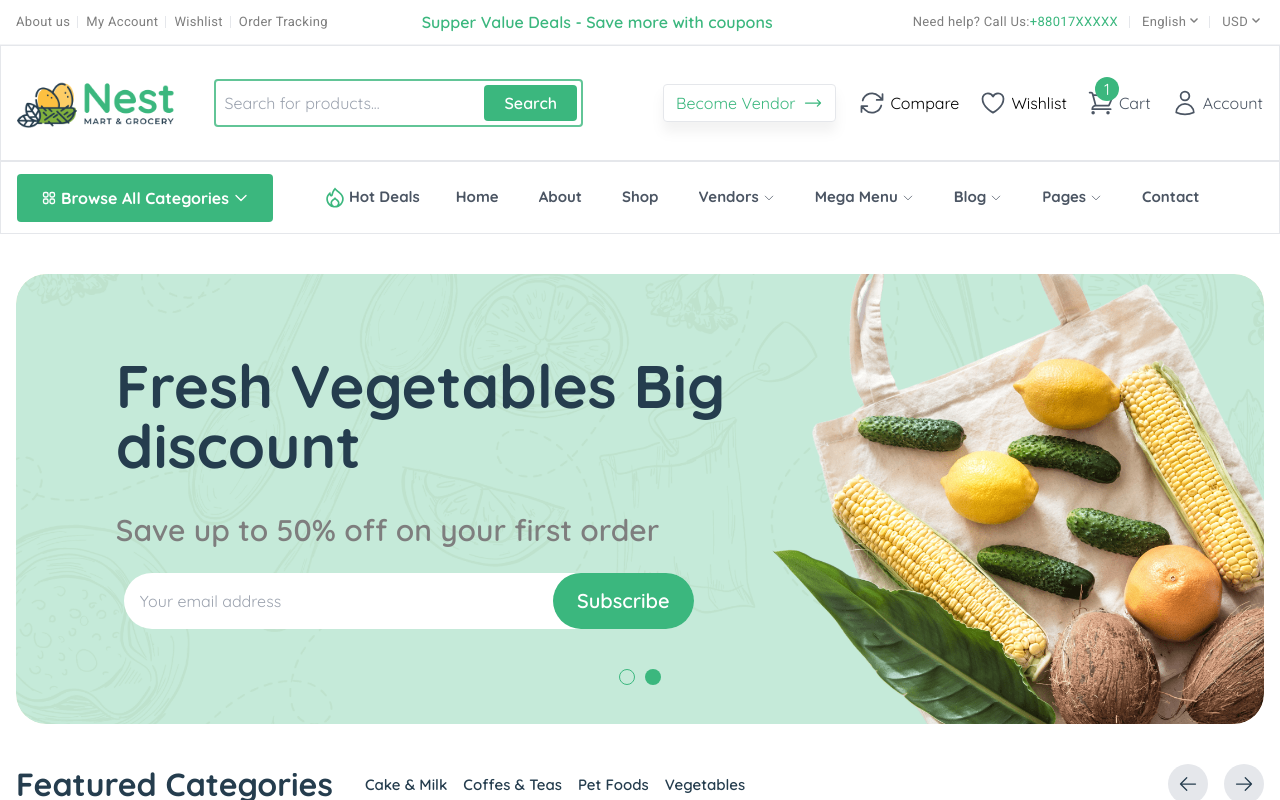
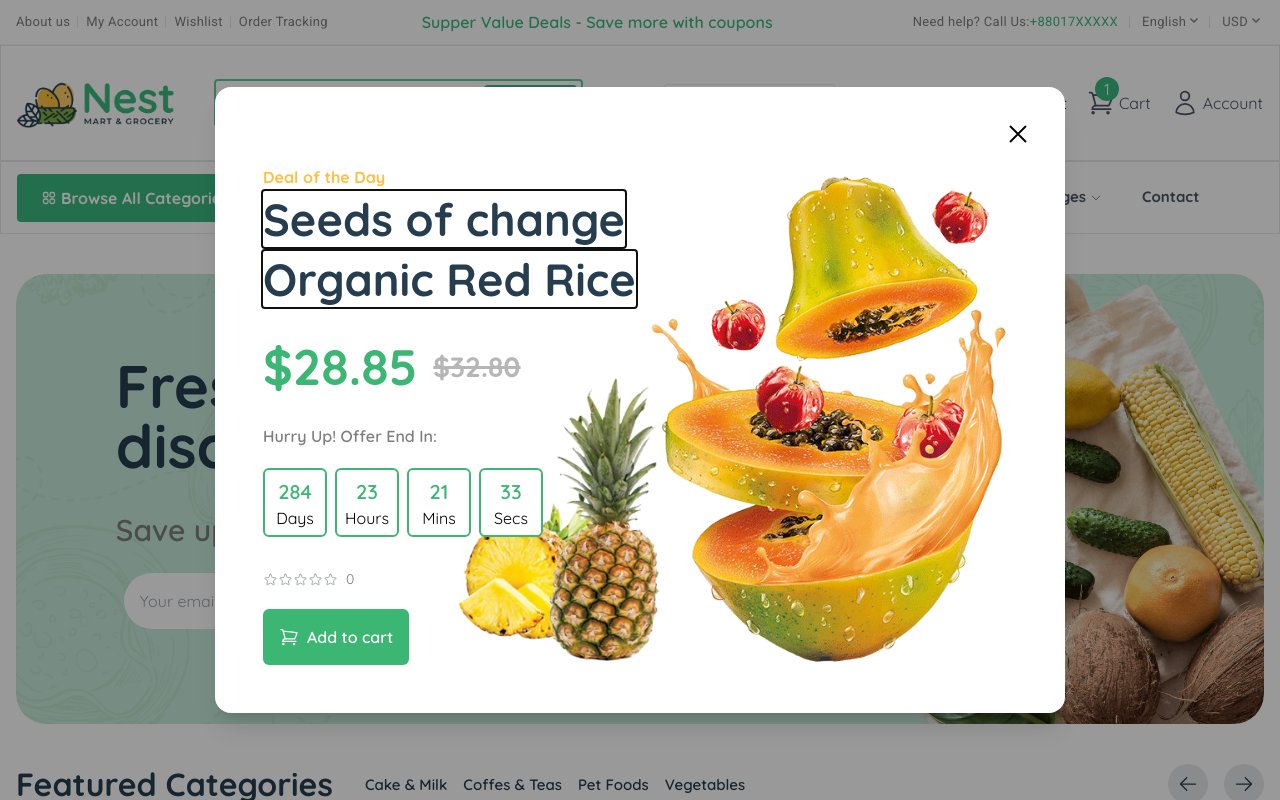
Before and after one commit to Hasan0734/nest-grocery, a Next.js app: page / in a window 1280 px wide. Shown: the top 800 px of the page. Built offline with nearby package versions, Linux system fonts and the light colour scheme.

Commit message:
home page popup added

```diff
--- /dev/null
+++ b/components/Modal/CounterBox.tsx
@@ -0,0 +1,34 @@
+import React from 'react';
+
+const CounterBox = ({ days, hours, minutes, seconds, completed }: any) => {
+    return (
+        <div className='flex gap-2  mb-4'>
+            <div className='bg-white w-[64px] h-[69px] p-2 border-2 rounded-md
+             border-green-black flex-col justify-center'>
+                <h4 className='text-center text-green-black
+                text-xl font-semibold'>{days}</h4>
+                <span className='block text-center text-[16px]'>Days</span>
+            </div>
+            <div className='bg-white w-[64px] h-[69px] p-2 border-2 rounded-md
+             border-green-black flex-col justify-center'>
+                <h4 className='text-center text-green-black
+                text-xl font-semibold'>{hours}</h4>
+                <span className='block text-center text-[16px]'>Hours</span>
+            </div>
+            <div className='bg-white w-[64px] h-[69px] p-2 border-2 rounded-md
+             border-green-black flex-col justify-center'>
+                <h4 className='text-center text-green-black
+                text-xl font-semibold'>{minutes}</h4>
+                <span className='block text-center text-[16px]'>Mins</span>
+            </div>
+            <div className='bg-white w-[64px] h-[69px] p-2 border-2 rounded-md
+             border-green-black flex-col justify-center'>
+                <h4 className='text-center text-green-black
+                text-xl font-semibold'>{seconds}</h4>
+                <span className='block text-center text-[16px]'>Secs</span>
+            </div>
+        </div>
+    );
+};
+
+export default CounterBox;
--- /dev/null
+++ b/components/Modal/Modal.tsx
@@ -0,0 +1,100 @@
+import { Dialog, Transition } from '@headlessui/react'
+import { ShoppingCartIcon, XMarkIcon } from '@heroicons/react/24/outline'
+import Link from 'next/link'
+import { Fragment, useState } from 'react'
+import Countdown from 'react-countdown'
+import CounterBox from './CounterBox'
+import ProductRating from '../Shared/ProductRating'
+
+export default function Modal({ isOpen, setIsOpen }: any) {
+
+
+    function closeModal() {
+        setIsOpen(false)
+    }
+
+    function openModal() {
+        setIsOpen(true)
+    }
+
+    return (
+        <>
+
+            <Transition appear show={isOpen} as={Fragment}>
+                <Dialog as="div" className="relative z-10" onClose={closeModal}>
+
+                    <Transition.Child
+                        as={Fragment}
+                        enter="ease-out duration-300"
+                        enterFrom="opacity-0"
+                        enterTo="opacity-100"
+                        leave="ease-in duration-200"
+                        leaveFrom="opacity-100"
+                        leaveTo="opacity-0"
+                    >
+                        <div className="fixed inset-0 bg-black bg-opacity-40" />
+                    </Transition.Child>
+
+                    <div className="fixed inset-0 overflow-y-auto">
+                        <div className="flex min-h-full items-center justify-center p-4 text-center">
+                            <Transition.Child
+                                as={Fragment}
+                                enter="ease-out duration-300"
+                                enterFrom="opacity-0 scale-95"
+                                enterTo="opacity-100 scale-100"
+                                leave="ease-in duration-200"
+                                leaveFrom="opacity-100 scale-100"
+                                leaveTo="opacity-0 scale-95"
+                            >
+                                <Dialog.Panel
+                                className="w-full max-w-[850px] transform overflow-hidden
+                                 rounded-2xl bg-white p-8 text-left align-middle shadow-xl transition-all
+
+                                 ">
+                                    <div className='flex justify-end'>
+                                        <XMarkIcon onClick={closeModal} className='cursor-pointer' width={30} />
+                                    </div>
+                                    <div className='p-4 home_popup'>
+                                        <h4 className='text-[#fdc040] text-[16px] font-bold'>Deal of the Day</h4>
+
+                                        <h4 className='mb-5 text-gray-black text-[45px] leading-[60px] max-w-[59%] font-bold'>
+                                            <Link href={'/'} className=''>
+                                                Seeds of change Organic Red Rice
+                                            </Link>
+                                        </h4>
+                                        <div className='flex space-x-4 items-center mb-5'>
+                                            <h4 className='text-green-black text-[50px]
+                                             font-bold'>$28.85</h4>
+                                            <h4 className='text-[#b6b6b6] text-[28px]
+                                             font-bold line-through decoration-[3px]'>$32.80</h4>
+                                        </div>
+                                        <div className='mb-8'>
+                                            <h5 className='text-[16x] text-light-gray mb-5 font-semibold'>Hurry Up! Offer End In:</h5>
+                                            <Countdown
+                                                date={new Date("Jan 5, 2024 15:37:25").getTime()}
+                                                renderer={CounterBox}
+                                            />
+
+                                        </div>
+                                        <div className='flex items-center space-x-2 mb-5'>
+                                            <ProductRating rating={0} />
+                                            <span className="text-light-gray text-sm">
+                                                0
+                                            </span>
+                                        </div>
+                                        <button className='flex items-center gap-2
+                                         bg-green-black hover:bg-orange-light duration-300 py-4 px-4 rounded-md text-white'>
+                                            <ShoppingCartIcon width={20} />
+                                            <span className='font-semibold'>Add to cart</span>
+                                        </button>
+                                    </div>
+
+                                </Dialog.Panel>
+                            </Transition.Child>
+                        </div>
+                    </div>
+                </Dialog>
+            </Transition>
+        </>
+    )
+}
--- a/pages/index.tsx
+++ b/pages/index.tsx
@@ -9,11 +9,17 @@
 import TopProducts from '@/components/TopProducts/TopProducts'
 import type { NextPage } from 'next'
 import Head from 'next/head'
-import React from 'react'
+import React, { useState } from 'react'
 import Layout from '../components/Layout'
+import Modal from '@/components/Modal/Modal'
 
 
 const Home: NextPage = () => {
+  let [isOpen, setIsOpen] = useState(true);
+
+  React.useEffect(() => {
+    setIsOpen(true)
+  }, [])
 
   return (
     <>
@@ -22,16 +28,17 @@
         <link rel="icon" href="/favicon.ico" />
       </Head>
 
+      <Modal isOpen={isOpen} setIsOpen={setIsOpen} />
       <Layout>
         <HomeBanner />
         <FeaturedCategories />
         <HomeCategory />
         <PopularProduct />
-        <DailyBestSells/>
-        <DealsOfTheDay/>
-        <TopProducts/>
+        <DailyBestSells />
+        <DealsOfTheDay />
+        <TopProducts />
         <Subscribe />
-        <OurAdvantage/>
+        <OurAdvantage />
       </Layout>
     </>
   )
--- a/pages/shop.tsx
+++ b/pages/shop.tsx
@@ -60,7 +60,7 @@
 
                             <div className='order-1 md:order-2'>
 
-                                <div className='hidden md:flex justify-between pl-0 lg:pl-2 py-2'>
+                                <div className='hidden md:flex justify-between pl-0 lg:pl-2 py-2 mb-6'>
                                     <div className='flex items-center gap-4'>
                                         <div className='flex items-center gap-2'>
                                             <button
@@ -131,7 +131,7 @@
                                 </div>
 
                                 {/* filters */}
-                                <ShopProductFilter/>
+                                {/* <ShopProductFilter/> */}
 
                                 {/* products */}
                                 <ShopProducts />
--- a/styles/globals.css
+++ b/styles/globals.css
@@ -32,6 +32,13 @@
 
 }
 
+.home_popup{
+    background-image: url('/assets/popup-1.png');
+    background-repeat: no-repeat;
+    background-position: center right;
+    background-size: contain;
+
+}
 
 .hover-dropdwon-item {
     transition: all 0.3s;
```
